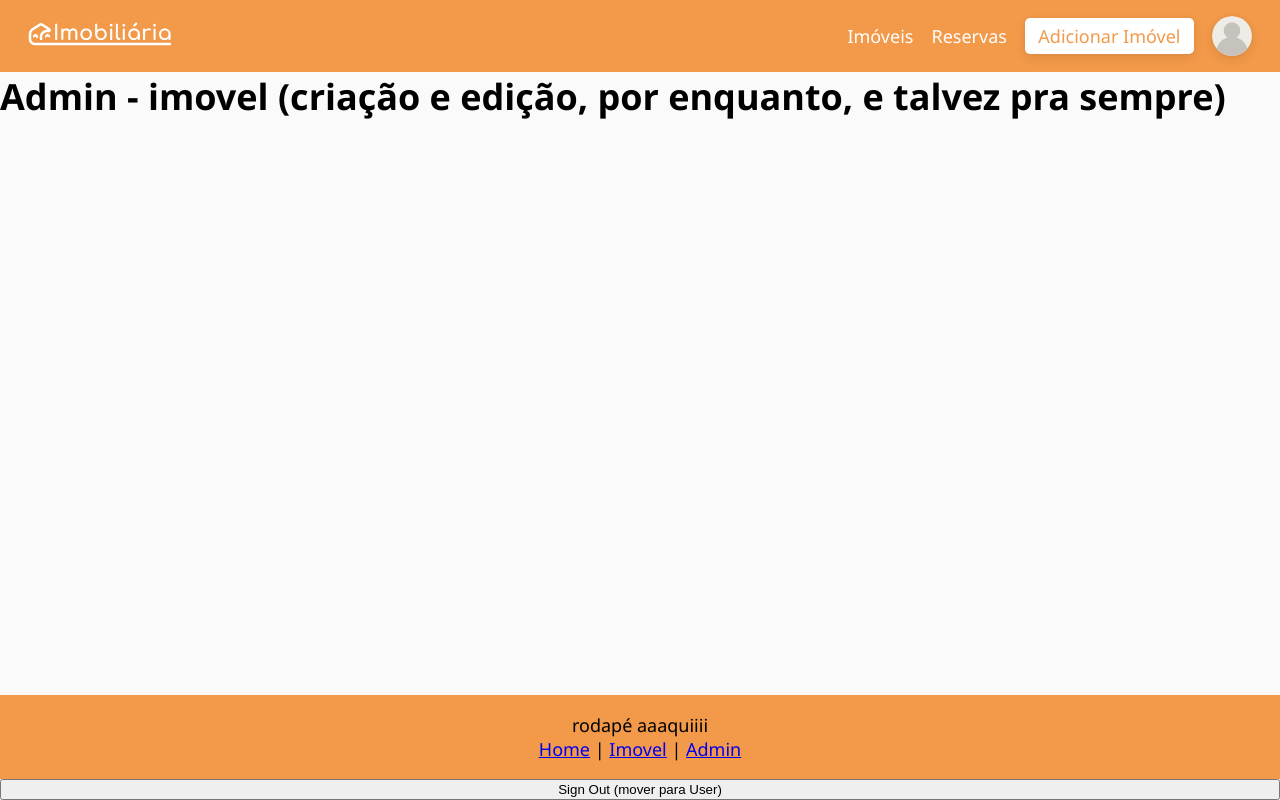
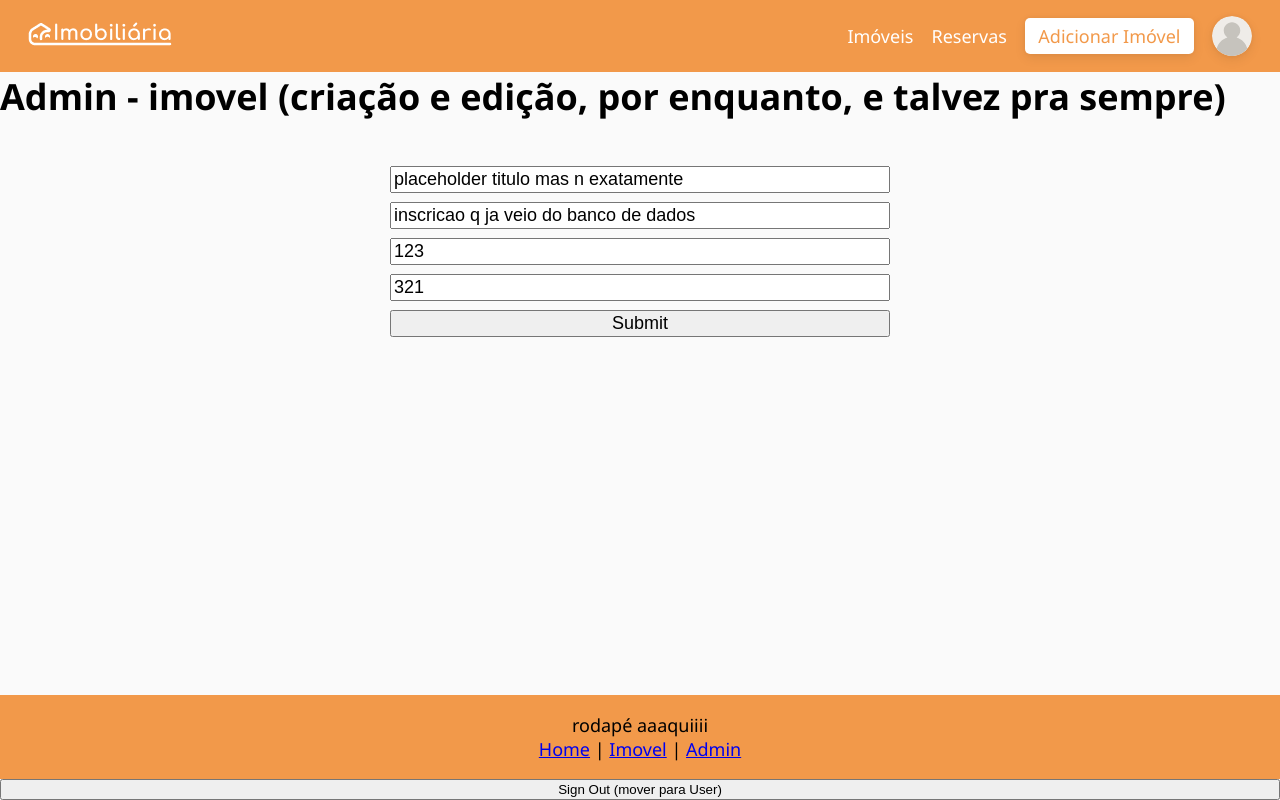
Before and after one commit to JorgeKunrath/INE5646-projeto-final-imobiliaria, a React (Create React App) app: page /#/admin/imovel in a window 1280 px wide. Built offline with nearby package versions, Linux system fonts and the light colour scheme; no server answers; sample sign-in values are in the browser's storage.

Commit message:
setup react hook form, lindo demais :heart_eyes_cat:

```diff
--- a/package.json
+++ b/package.json
@@ -13,6 +13,7 @@
     "react": "^17.0.1",
     "react-dom": "^17.0.1",
     "react-firebase-hooks": "^2.2.0",
+    "react-hook-form": "^6.12.1",
     "react-loading-skeleton": "^2.1.1",
     "react-router-dom": "^6.0.0-beta.0",
     "react-scripts": "4.0.0",
--- /dev/null
+++ b/src/components/AdmFormExample.js
@@ -0,0 +1,94 @@
+import React from 'react'
+import { useForm } from 'react-hook-form'
+import styled from 'styled-components'
+import { submitImovel } from '../services/firestore'
+
+import { useContext } from 'react'
+import { AuthContext } from './AuthProvider'
+
+const Form = styled.form`
+  display: flex;
+  flex-flow: column;
+  max-width: 500px;
+  margin: 2em auto;
+
+  input {
+    margin-top: 0.5em;
+    font-size: 1rem;
+  }
+
+  p {
+    margin: 0 0 0.5em;
+  }
+`
+
+export default function AdmFormExample({ dbData }) {
+  const { currentUser } = useContext(AuthContext)
+
+  const { register, handleSubmit, errors } = useForm({
+    defaultValues: dbData,
+  })
+
+  const onSubmit = (data) => {
+    console.log({ data })
+
+    console.log({ currentUser })
+
+    const { titulo, inscricaoMunicipal, aluguel, codigoProvisorio } = data
+
+    const databaseSchema = {
+      grupoTeste: {
+        titulo,
+        inscricaoMunicipal,
+      },
+      aluguel,
+      codigoProvisorio,
+      user: currentUser.email,
+    }
+
+    console.log({ databaseSchema })
+
+    // request firestore
+    submitImovel(databaseSchema)
+  }
+
+  console.log({ errors })
+
+  return (
+    <Form onSubmit={handleSubmit(onSubmit)}>
+      <input
+        type="text"
+        placeholder="titulo"
+        name="titulo"
+        ref={register({ required: true })}
+      />
+      {errors.titulo && <p>Insira um título para seu imóvel</p>}
+
+      <input
+        type="text"
+        placeholder="inscricaoMunicipal"
+        name="inscricaoMunicipal"
+        ref={register({ required: true })}
+      />
+      {errors.inscricaoMunicipal && <p>erro</p>}
+
+      <input
+        type="number"
+        placeholder="aluguel"
+        name="aluguel"
+        ref={register({ required: true })}
+      />
+      {errors.aluguel && <p>erro</p>}
+
+      <input
+        type="number"
+        placeholder="codigoProvisorio"
+        name="codigoProvisorio"
+        ref={register({ required: true })}
+      />
+      {errors.codigoProvisorio && <p>erro</p>}
+
+      <input type="submit" />
+    </Form>
+  )
+}
--- a/src/pages/admin/AdmImovel.js
+++ b/src/pages/admin/AdmImovel.js
@@ -2,8 +2,24 @@ import React from 'react'
 
 import HeaderAdmin from '../../components/common/HeaderAdmin'
 import Footer from '../../components/common/Footer'
+import AdmFormExample from '../../components/AdmFormExample'
 
 export default function AdmImovel() {
+  const [dbData, setDbData] = React.useState(null)
+
+  React.useEffect(() => {
+    setTimeout(
+      () =>
+        setDbData({
+          titulo: 'placeholder titulo mas n exatamente',
+          inscricaoMunicipal: 'inscricao q ja veio do banco de dados',
+          aluguel: 123,
+          codigoProvisorio: 321,
+        }),
+      500
+    )
+  }, [])
+
   return (
     <>
       <HeaderAdmin />
@@ -11,6 +27,14 @@ export default function AdmImovel() {
         Admin - imovel (criação e edição, por enquanto, e talvez pra sempre)
       </h1>
 
+      <main>
+        {dbData ? (
+          <AdmFormExample dbData={dbData} />
+        ) : (
+          <p style={{ textAlign: 'center' }}>Carregando dados</p>
+        )}
+      </main>
+
       <Footer />
     </>
   )
--- a/src/services/firestore.js
+++ b/src/services/firestore.js
@@ -32,3 +32,18 @@ export const readTest = async () => {
   const data = snapshot.docs.map((doc) => doc.data())
   return data
 }
+
+// ==============
+/* real things */
+
+// create a new record in firestore
+// another function, or changes in this one, is needed to edit fields
+export const submitImovel = (object) => {
+  db.collection('imovel')
+    .add({
+      createdAt: firebase.firestore.FieldValue.serverTimestamp(),
+      ...object,
+    })
+    .then(() => console.log('submitImovel: send to "imovel" collection'))
+  return null
+}
```
Also changed, not shown: 1 other file (tests, documents, lock files or other folders).
